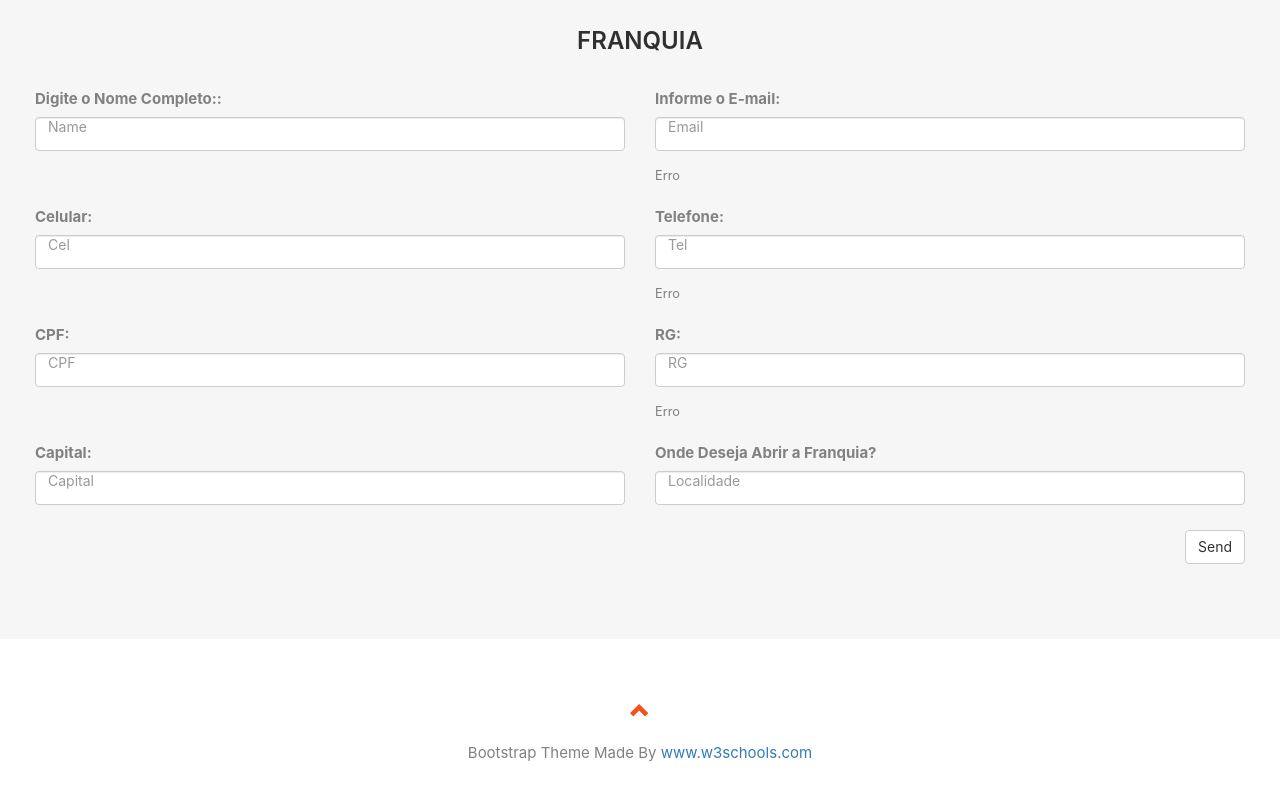
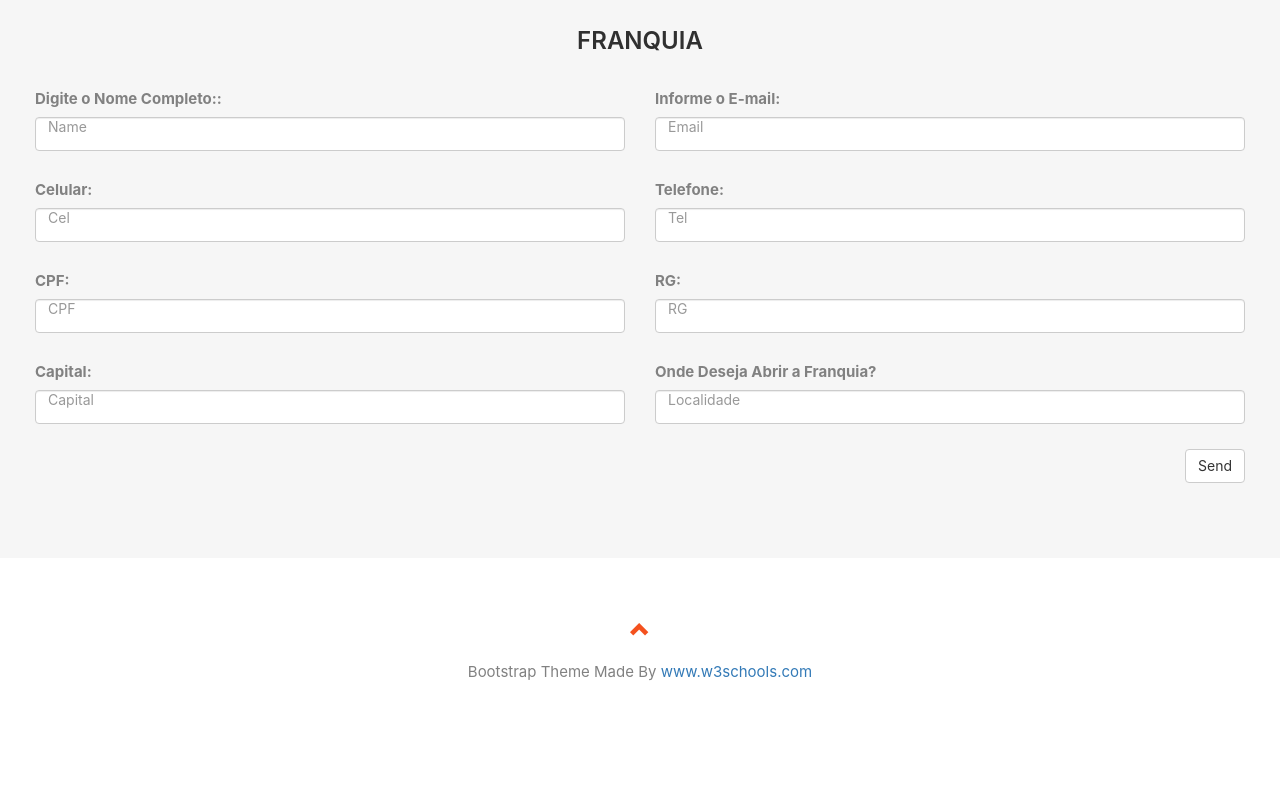
Before and after one commit to brendakaroliny/Academia, a React (Create React App) app in the folder react/academia/: page / in a window 1280 px wide. Shown: the part 3209-4009 px from the top of the page. After the commit the page ends 3964 px from the top, so only its background shows below. Built offline with nearby package versions, Linux system fonts and the light colour scheme.

Commit message:
Retirando a mensagem de erro

```diff
--- a/react/academia/src/App.js
+++ b/react/academia/src/App.js
@@ -72,7 +72,7 @@ function App() {
           <input className='form-control' id='email' name='email' placeholder='Email' type='email'
            onChange={handleChangeValues}
             required/>
-          <small>Erro</small>
+
         </div>
       </div>
 
@@ -88,7 +88,7 @@ function App() {
           <input className='form-control' id='telefone' name='telefone' placeholder='Tel' type='telefone'
            onChange={handleChangeValues}
             required/>
-          <small>Erro</small>
+
         </div>
       </div>
 
@@ -104,7 +104,7 @@ function App() {
           <input className='form-control' id='rg' name='rg' placeholder='RG' type='telefone'
            onChange={handleChangeValues}
            required/>
-          <small>Erro</small>
+
         </div>
       </div>
       <div className='row'>
```
